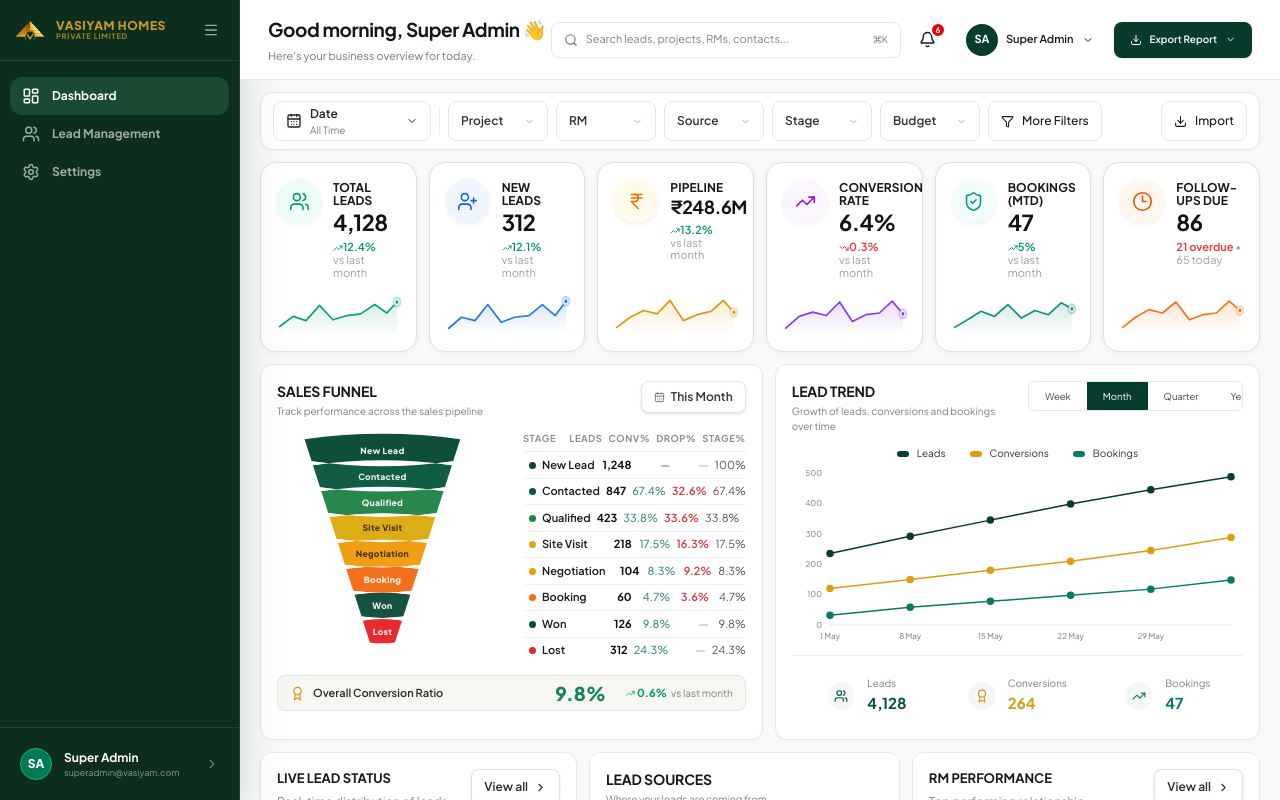
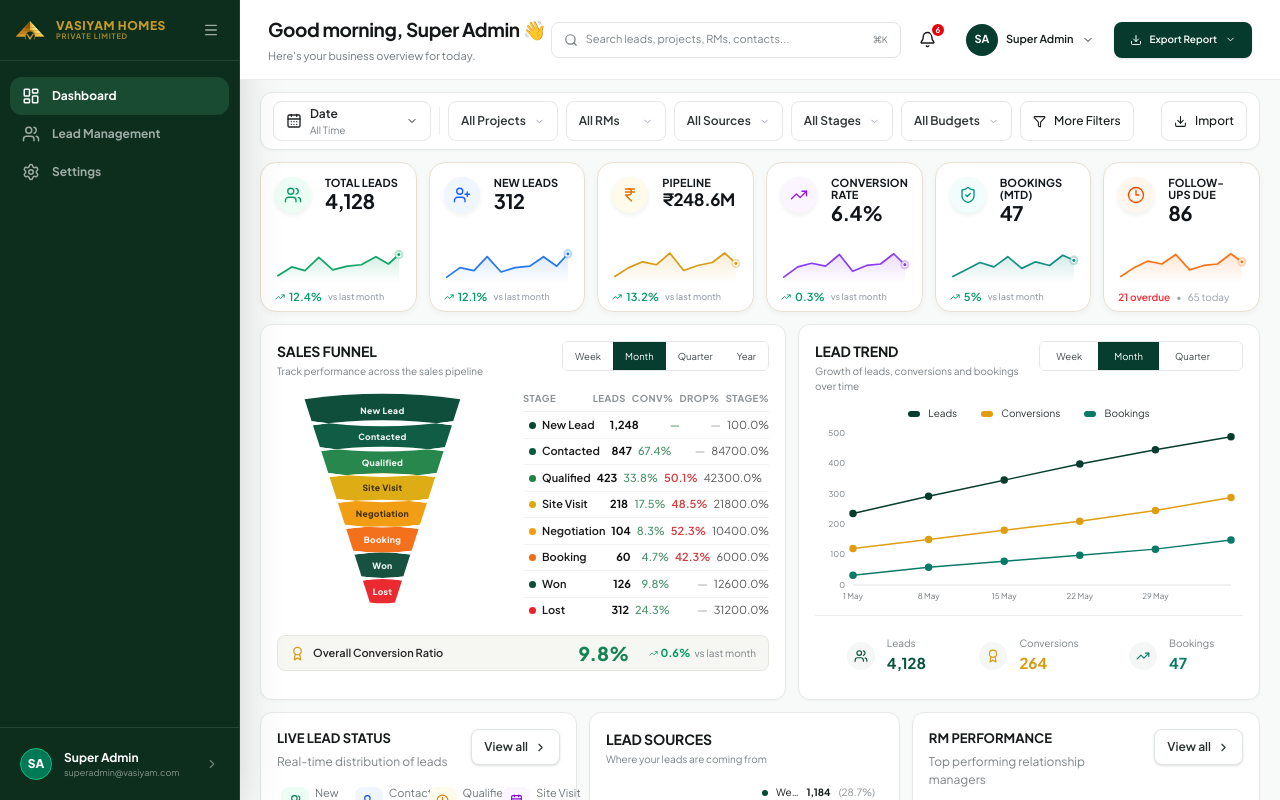
Before and after one commit to Mithali123/VasiyamHomeCrm, a Next.js app: page /dashboard in a window 1280 px wide. Built offline with nearby package versions, Linux system fonts and the light colour scheme.

Commit message:
Update dashboard components

```diff
--- a/src/components/dashboard/DashboardCharts.tsx
+++ b/src/components/dashboard/DashboardCharts.tsx
@@ -1,7 +1,7 @@
 "use client";
 
 import { useState } from "react";
-import { Cell, Line, LineChart, Pie, PieChart, ResponsiveContainer, Sector, Tooltip, XAxis, YAxis } from "recharts";
+import { Cell, Line, LineChart, Pie, PieChart, PieSectorShapeProps, ResponsiveContainer, Sector, Tooltip, XAxis, YAxis } from "recharts";
 import {
   Award,
   CalendarDays,
@@ -34,6 +34,7 @@ const CardTitle = ({
 // Sales Funnel Widget
 export function SalesFunnel() {
   const [hoveredStage, setHoveredStage] = useState<string | null>(null);
+  const [funnelPeriod, setFunnelPeriod] = useState("This Month");
 
   const X_center = 110;
   const W_max = 165;
@@ -44,8 +45,6 @@ export function SalesFunnel() {
 
   const w = (y: number) => W_max - (W_max - W_min) * (y / H);
 
-  // 3D cone perspective: curve depth proportional to band width
-  // Wider band = deeper ellipse arc (like looking into a 3D funnel from above)
   const getCv = (width: number) => width * 0.07;
 
   const getFrontSegmentPath = (index: number) => {
@@ -57,32 +56,30 @@ export function SalesFunnel() {
     const x_tr = X_center + w1 / 2;
     const x_bl = X_center - w2 / 2;
     const x_br = X_center + w2 / 2;
-    const cvTop    = getCv(w1); // top arc: wide band = big curve
-    const cvBottom = getCv(w2); // bottom arc: narrower = less curve
+    const cvTop    = getCv(w1);
+    const cvBottom = getCv(w2);
     return [
       `M ${x_tl} ${y1}`,
-      `Q ${X_center} ${y1 - cvTop} ${x_tr} ${y1}`,    // top rim bows UP
+      `Q ${X_center} ${y1 - cvTop} ${x_tr} ${y1}`,
       `L ${x_br} ${y2}`,
-      `Q ${X_center} ${y2 + cvBottom} ${x_bl} ${y2}`,  // bottom rim bows DOWN
+      `Q ${X_center} ${y2 + cvBottom} ${x_bl} ${y2}`,
       `Z`,
     ].join(' ');
   };
 
-  // White separator drawn as a curved path that perfectly bridges
-  // the bottom arc of band i and top arc of band i+1
   const getWhiteSeparator = (index: number) => {
     if (index >= funnelStages.length - 1) return null;
-    const y2 = index * (BAND_H + BAND_OFFSET) + BAND_OFFSET + BAND_H; // bottom of band i
-    const y1n = (index + 1) * (BAND_H + BAND_OFFSET) + BAND_OFFSET;   // top of band i+1
+    const y2 = index * (BAND_H + BAND_OFFSET) + BAND_OFFSET + BAND_H;
+    const y1n = (index + 1) * (BAND_H + BAND_OFFSET) + BAND_OFFSET;
     const w2  = w(y2);
     const w1n = w(y1n);
     const cv2  = getCv(w2);
     const cv1n = getCv(w1n);
     const d = [
       `M ${X_center - w2 / 2} ${y2}`,
-      `Q ${X_center} ${y2 + cv2} ${X_center + w2 / 2} ${y2}`,     // bottom arc of band i
+      `Q ${X_center} ${y2 + cv2} ${X_center + w2 / 2} ${y2}`,
       `L ${X_center + w1n / 2} ${y1n}`,
-      `Q ${X_center} ${y1n - cv1n} ${X_center - w1n / 2} ${y1n}`, // top arc of band i+1 (reversed)
+      `Q ${X_center} ${y1n - cv1n} ${X_center - w1n / 2} ${y1n}`,
       `Z`,
     ].join(' ');
     return <path key={`sep-${index}`} d={d} fill="white" className="pointer-events-none" />;
@@ -107,6 +104,15 @@ export function SalesFunnel() {
   const activeStageIndex = funnelStages.findIndex(s => s.name === hoveredStage);
   const activeStage = activeStageIndex !== -1 ? funnelStages[activeStageIndex] : null;
 
+  // Calculate total leads - convert to number
+  const totalLeads = parseInt(funnelStages[0]?.leads || "0");
+
+  const handleFunnelPeriodChange = (period: string) => {
+    setFunnelPeriod(period);
+    console.log(`Funnel period changed to: ${period}`);
+    // Here you would fetch new data based on the period
+  };
+
   return (
     <section className="h-full rounded-xl border border-[#e5e7e8] bg-white p-4 shadow-[0_1px_3px_rgba(15,23,42,.03)]">
       <style dangerouslySetInnerHTML={{ __html: `
@@ -124,10 +130,21 @@ export function SalesFunnel() {
         title="Sales Funnel"
         subtitle="Track performance across the sales pipeline"
         action={
-          <button className="flex items-center gap-1.5 rounded-lg border border-[#e5e7e8] bg-white px-3 py-1.5 text-[10px] font-semibold text-[#333] shadow-sm hover:bg-gray-50 transition-colors cursor-pointer">
-            <CalendarDays size={11} className="text-gray-500" />
-            This Month
-          </button>
+          <div className="flex overflow-hidden rounded-md border border-[#e4e6e7]">
+            {["This Week", "This Month", "This Quarter", "This Year"].map((item) => (
+              <button
+                key={item}
+                onClick={() => handleFunnelPeriodChange(item)}
+                className={`h-7 px-3 text-[7.5px] transition-colors cursor-pointer ${
+                  funnelPeriod === item
+                    ? "bg-[#073d2e] text-white"
+                    : "bg-white text-[#42484b] hover:bg-gray-50"
+                }`}
+              >
+                {item.replace("This ", "")}
+              </button>
+            ))}
+          </div>
         }
       />
 
@@ -190,7 +207,6 @@ export function SalesFunnel() {
                 style={{ left: pos.left, top: pos.top, width: 136 }}
               >
                 <div className="rounded-lg bg-[#0f1923] border border-gray-700/60 shadow-2xl px-3 py-2.5 text-white">
-                  {/* Arrow */}
                   <div className="absolute -left-1 top-1/2 h-2 w-2 -translate-y-1/2 rotate-45 bg-[#0f1923] border-l border-b border-gray-700/60" />
                   <div className="text-[8.5px] font-bold text-gray-300 mb-1">{activeStage.name}</div>
                   <div className="text-[13px] font-extrabold text-[#fbbf24] mb-1.5">
@@ -215,7 +231,7 @@ export function SalesFunnel() {
         {/* ── Right: Data Table ── */}
         <div className="flex flex-col justify-center">
           {/* Column headers */}
-          <div className="grid grid-cols-[1.25fr_.58fr_.62fr_.62fr_.58fr] gap-x-1.5 border-b border-[#edf0f1] pb-1.5 text-[7.5px] font-bold uppercase tracking-wider text-[#8b9195]">
+          <div className="grid grid-cols-[1.25fr_.58fr_.62fr_.62fr_.62fr] gap-x-1.5 border-b border-[#edf0f1] pb-1.5 text-[7.5px] font-bold uppercase tracking-wider text-[#8b9195]">
             <span>Stage</span>
             <span className="text-right">Leads</span>
             <span className="text-right">Conv%</span>
@@ -224,13 +240,25 @@ export function SalesFunnel() {
           </div>
 
           {/* Rows */}
-          {funnelStages.map((item) => {
+          {funnelStages.map((item, index) => {
             const isHovered = hoveredStage === item.name;
             const isAnyHovered = hoveredStage !== null;
+
+            // Convert leads to number for calculations
+            const currentLeads = parseInt(item.leads);
+            const prevLeadsNum = index > 0 ? parseInt(funnelStages[index - 1].leads) : currentLeads;
+
+            // Calculate drop percentage correctly
+            const dropValue = prevLeadsNum > 0 ? ((prevLeadsNum - currentLeads) / prevLeadsNum * 100) : 0;
+            const dropPercentage = index === 0 ? 0 : dropValue;
+
+            // Calculate stage percentage
+            const stagePercentage = totalLeads > 0 ? (currentLeads / totalLeads * 100) : 0;
+
             return (
               <div
                 key={item.name}
-                className="grid grid-cols-[1.25fr_.58fr_.62fr_.62fr_.58fr] gap-x-1.5 border-b border-[#f1f2f3] last:border-0 py-[4.5px] text-[9px] items-center cursor-pointer"
+                className="grid grid-cols-[1.25fr_.58fr_.62fr_.62fr_.62fr] gap-x-1.5 border-b border-[#f1f2f3] last:border-0 py-[4.5px] text-[9px] items-center cursor-pointer"
                 style={{
                   opacity: isAnyHovered ? (isHovered ? 1 : 0.38) : 1,
                   background: isHovered ? "rgba(22,132,84,0.05)" : "transparent",
@@ -249,10 +277,10 @@ export function SalesFunnel() {
                 </span>
                 <span className="text-right font-bold text-[#111]">{item.leads}</span>
                 <span className="text-right text-[#48936a] font-medium">{item.conversion}</span>
-                <span className="text-right font-semibold" style={{ color: item.dropOff !== "—" ? "#d63b3f" : "#b0b7bc" }}>
-                  {item.dropOff}
+                <span className="text-right font-semibold" style={{ color: dropPercentage > 0 ? "#d63b3f" : "#b0b7bc" }}>
+                  {dropPercentage > 0 ? `${dropPercentage.toFixed(1)}%` : "—"}
                 </span>
-                <span className="text-right text-[#555]">{item.stage}</span>
+                <span className="text-right text-[#555]">{stagePercentage.toFixed(1)}%</span>
               </div>
             );
           })}
@@ -274,7 +302,6 @@ export function SalesFunnel() {
   );
 }
 
-
 const trendSummary = [
   { label: "Leads", value: "4,128", color: "#07543d", icon: Users },
   { label: "Conversions", value: "264", color: "#d89a11", icon: Award },
@@ -287,6 +314,7 @@ export function LeadTrend() {
   const handlePeriodChange = (newPeriod: string) => {
     setPeriod(newPeriod);
     console.log(`Period changed to: ${newPeriod}`);
+    // Here you would fetch new data based on the period
   };
 
   return (
@@ -313,7 +341,6 @@ export function LeadTrend() {
         }
       />
 
-      {/* Legend */}
       <div className="mb-1 flex justify-center gap-6 text-[8px] text-[#2d3335] select-none">
         <span>
           <i className="mr-2 inline-block h-1.5 w-3 rounded bg-[#073d2e]" />
@@ -329,7 +356,6 @@ export function LeadTrend() {
         </span>
       </div>
 
-      {/* Chart */}
       <div className="h-[190px] w-full">
         <ResponsiveContainer width="100%" height="100%">
           <LineChart
@@ -377,7 +403,6 @@ export function LeadTrend() {
         </ResponsiveContainer>
       </div>
 
-      {/* Summary Stats */}
       <div className="grid grid-cols-3 border-t border-[#edf0f1] pt-3 select-none">
         {trendSummary.map(({ label, value, color, icon: Icon }) => (
           <div
@@ -407,26 +432,41 @@ export function LeadTrend() {
 export function LeadSources() {
   const [hoveredSource, setHoveredSource] = useState<string | null>(null);
 
-  const renderActiveShape = (props: any) => {
-    const { cx, cy, innerRadius, outerRadius, startAngle, endAngle, fill } = props;
+  const activeIndex = leadSources.findIndex((s) => s.name === hoveredSource);
+  const activeSource = activeIndex !== -1 ? leadSources[activeIndex] : null;
+
+  const renderSector = (props: PieSectorShapeProps) => {
+    const { cx, cy, innerRadius, outerRadius, startAngle, endAngle, fill, isActive } = props;
+
+    if (isActive) {
+      return (
+        <Sector
+          cx={cx}
+          cy={cy}
+          innerRadius={(innerRadius || 0) - 2}
+          outerRadius={(outerRadius || 0) + 4}
+          startAngle={startAngle}
+          endAngle={endAngle}
+          fill={fill || "#ccc"}
+          style={{
+            filter: "drop-shadow(0 3px 6px rgba(0,0,0,0.15))",
+          }}
+        />
+      );
+    }
+
     return (
       <Sector
         cx={cx}
         cy={cy}
-        innerRadius={innerRadius - 2}
-        outerRadius={outerRadius + 4}
+        innerRadius={innerRadius || 0}
+        outerRadius={outerRadius || 0}
         startAngle={startAngle}
         endAngle={endAngle}
-        fill={fill}
-        style={{
-          filter: "drop-shadow(0 3px 6px rgba(0,0,0,0.15))",
-        }}
+        fill={fill || "#ccc"}
       />
     );
   };
-
-  const activeIndex = leadSources.findIndex((s) => s.name === hoveredSource);
-  const activeSource = activeIndex !== -1 ? leadSources[activeIndex] : null;
 
   return (
     <section className="h-full rounded-xl border border-[#e5e7e8] bg-white p-4 shadow-[0_1px_3px_rgba(15,23,42,.03)]">
@@ -436,23 +476,20 @@ export function LeadSources() {
       />
 
       <div className="flex items-center gap-5">
-        {/* Donut Chart */}
         <div className="relative h-[126px] w-[126px] shrink-0">
           <ResponsiveContainer width="100%" height="100%">
             <PieChart>
               <Pie
                 data={leadSources}
                 dataKey="value"
+                nameKey="name"
                 innerRadius={39}
                 outerRadius={61}
                 paddingAngle={1}
-                stroke="#fff"
+                stroke="#ffffff"
                 strokeWidth={1}
-                // @ts-ignore
-                activeIndex={activeIndex !== -1 ? activeIndex : undefined}
-                // @ts-ignore
-                activeShape={renderActiveShape}
-                onMouseEnter={(_, index) => {
+                shape={renderSector}
+                onMouseEnter={(_data: unknown, index: number) => {
                   if (leadSources[index]) {
                     setHoveredSource(leadSources[index].name);
                   }
@@ -479,7 +516,6 @@ export function LeadSources() {
             </PieChart>
           </ResponsiveContainer>
 
-          {/* Center Text */}
           <div
             className="pointer-events-none absolute inset-0 flex flex-col items-center justify-center rounded-full transition-all duration-300 select-none"
           >
@@ -513,7 +549,6 @@ export function LeadSources() {
           </div>
         </div>
 
-        {/* Source List */}
         <div className="min-w-0 flex-1 space-y-1.5">
           {leadSources.map((item) => {
             const isHovered = hoveredSource === item.name;
--- a/src/components/dashboard/FilterBar.tsx
+++ b/src/components/dashboard/FilterBar.tsx
@@ -6,16 +6,16 @@ import FilterDrawer from "./FilterDrawer";
 import { motion, AnimatePresence } from "framer-motion";
 
 const filters = [
-  { label: "Project", options: ["All", "Vasiyam Greens", "Vasiyam Hills", "Vasiyam Heights"] },
-  { label: "RM", options: ["All", "Arvind Kumar", "Priya Sharma", "Meera Rajan"] },
-  { label: "Source", options: ["All", "Website", "Referral", "Instagram", "99acres"] },
-  { label: "Stage", options: ["All", "New", "Contacted", "Qualified", "Site Visit", "Negotiation"] },
-  { label: "Budget", options: ["All", "Below ₹50L", "₹50L–₹1Cr", "₹1Cr–₹2Cr", "Above ₹2Cr"] },
+  { label: "All Projects", options: ["All Projects", "Vasiyam Pride", "King's Garden", "BGR Garden", "Vasiyam Florence", "Grandeur", "Aspire", "Magnum"] },
+  { label: "All RMs", options: ["All RMs", "Arvind Kumar", "Priya Sharma", "Meera Rajan"] },
+  { label: "All Sources", options: ["All Sources", "Website", "Referral", "Instagram", "99acres"] },
+  { label: "All Stages", options: ["All Stages", "New", "Contacted", "Qualified", "Site Visit", "Negotiation"] },
+  { label: "All Budgets", options: ["All Budgets", "Below ₹50L", "₹50L–₹1Cr", "₹1Cr–₹2Cr", "Above ₹2Cr"] },
 ];
 
 // Date range calculation function
 const getDateRange = (range: string) => {
-  const now = new Date(2026, 5, 29);
+  const now = new Date();
   let startDate = new Date(now);
   let endDate = new Date(now);
 
@@ -60,7 +60,7 @@ const getDateRange = (range: string) => {
 
 // Get formatted date display
 const getDateRangeDisplay = (range: string) => {
-  const now = new Date(2026, 5, 29);
+  const now = new Date();
   const monthNames = ["Jan", "Feb", "Mar", "Apr", "May", "Jun", "Jul", "Aug", "Sep", "Oct", "Nov", "Dec"];
 
   const formatDate = (date: Date) => {
@@ -263,20 +263,9 @@ export default function FilterBar({ onFilterChange }: FilterBarProps) {
             exit={{ opacity: 0, scale: 0.9, x: -10 }}
             transition={{ duration: 0.15 }}
             onClick={() => {
-              const resetSelected = filters.map(() => "All");
-              setSelected(resetSelected);
+              setSelected(filters.map(() => "All"));
               setDateRange("All");
-              setTimeout(() => {
-                const { startDate, endDate } = getDateRange("All");
-                if (onFilterChange) {
-                  onFilterChange({
-                    dateRange: "All",
-                    startDate,
-                    endDate,
-                    selectedFilters: resetSelected,
-                  });
-                }
-              }, 100);
+              setTimeout(() => applyFilters(), 100);
             }}
             className="flex h-10 items-center gap-1.5 px-2 text-[10px] font-semibold text-[#475569] hover:text-[#0f172a] hover:bg-slate-50 rounded-lg transition-all cursor-pointer"
           >
--- a/src/components/dashboard/KPIGrid.tsx
+++ b/src/components/dashboard/KPIGrid.tsx
@@ -159,8 +159,22 @@ export default function KPIGrid() {
       {kpiData.map((item, index) => {
         const Icon = icons[index];
         const style = toneStyles[item.tone as keyof typeof toneStyles];
-        const isDown = item.label === "Conversion Rate";
-        const isPipeline = item.label === "Pipeline";
+
+        let trendIcon = null;
+        let trendColor = 'text-[#9aa0aa]';
+
+        if (item.change) {
+          const numValue = parseFloat(item.change.replace(/[^0-9.]/g, ''));
+          const isUp = numValue > 0;
+
+          if (isUp) {
+            trendIcon = <TrendingUp size={10} strokeWidth={2.2} />;
+            trendColor = 'text-emerald-600';
+          } else {
+            trendIcon = <TrendingDown size={10} strokeWidth={2.2} />;
+            trendColor = 'text-red-500';
+          }
+        }
 
         return (
           <motion.article
@@ -175,73 +189,61 @@ export default function KPIGrid() {
               y: -2,
               boxShadow: "0 10px 25px rgba(15,23,42,0.07)",
             }}
-            className="relative min-h-[190px] min-w-0 overflow-hidden rounded-[16px] border border-[#e8dfd2] bg-white p-4 shadow-[0_2px_6px_rgba(15,23,42,0.04)]"
+            className="relative min-h-[150px] max-h-[165px] min-w-0 overflow-hidden rounded-[16px] border border-[#e8dfd2] bg-white p-3.5 shadow-[0_2px_6px_rgba(15,23,42,0.04)]"
           >
-            <div className="grid grid-cols-[44px_minmax(0,1fr)] items-start gap-3">
+            <div className="grid grid-cols-[40px_minmax(0,1fr)] items-start gap-2.5">
               <div
-                className={`flex h-11 w-11 items-center justify-center rounded-full shadow-[0_2px_5px_rgba(15,23,42,0.07)] ${style.icon}`}
+                className={`flex h-9 w-9 items-center justify-center rounded-full shadow-[0_2px_5px_rgba(15,23,42,0.07)] ${style.icon}`}
               >
-                <Icon size={21} strokeWidth={1.8} />
+                <Icon size={18} strokeWidth={1.8} />
               </div>
 
-              <div className="min-w-0 pt-0.5">
-                <p className="text-[10px] font-bold uppercase leading-[1.1] tracking-[0.01em] text-[#15191d]">
+              <div className="min-w-0">
+                <p className="text-[9px] font-bold uppercase leading-[1.1] tracking-[0.01em] text-[#15191d]">
                   {item.label}
                 </p>
 
                 <p
-                  className={`mt-1 whitespace-nowrap font-bold leading-none tracking-tight text-[#101418] ${
-                    isPipeline ? "text-[18px]" : "text-[22px]"
+                  className={`mt-0.5 whitespace-nowrap font-bold leading-none tracking-tight text-[#101418] ${
+                    item.label === "Pipeline" ? "text-[17px]" : "text-[20px]"
                   }`}
                 >
                   {item.value}
                 </p>
-
-                {item.change ? (
-                  <div className="mt-2 flex flex-wrap items-start gap-x-1 text-[9px] leading-[1.15]">
-                    <span
-                      className={`flex shrink-0 items-center font-semibold ${
-                        isDown
-                          ? "text-red-500"
-                          : "text-emerald-600"
-                      }`}
-                    >
-                      {isDown ? (
-                        <TrendingDown
-                          size={10}
-                          strokeWidth={2.2}
-                        />
-                      ) : (
-                        <TrendingUp
-                          size={10}
-                          strokeWidth={2.2}
-                        />
-                      )}
-
-                      {item.change}
-                    </span>
-
-                    <span className="text-[#9aa0aa]">
-                      {item.detail}
-                    </span>
-                  </div>
-                ) : (
-                  <p className="mt-2 text-[9px] leading-[1.15] text-[#9aa0aa]">
-                    <span className="font-semibold text-red-500">
-                      21 overdue
-                    </span>
-
-                    <span> • 65 today</span>
-                  </p>
-                )}
               </div>
             </div>
 
-            <div className="absolute bottom-4 left-4 right-4 h-[44px]">
+            {/* Sparkline */}
+            <div className="absolute bottom-7 left-3.5 right-3.5 h-[38px]">
               <Sparkline
                 index={index}
                 color={style.line}
               />
+            </div>
+
+            {/* Trend info with context */}
+            <div className="absolute bottom-1.5 left-3.5 right-3.5">
+              {item.change ? (
+                <div className="flex items-center gap-1.5">
+                  <span
+                    className={`flex items-center gap-1 text-[9px] font-semibold ${trendColor}`}
+                  >
+                    {trendIcon}
+                    {item.change}
+                  </span>
+                  <span className="text-[7px] text-[#9aa0aa] font-medium">
+                    vs last month
+                  </span>
+                </div>
+              ) : (
+                <div className="flex items-center gap-1.5 text-[8px]">
+                  <span className="font-semibold text-red-500">
+                    21 overdue
+                  </span>
+                  <span className="text-[#9aa0aa]">•</span>
+                  <span className="text-[#9aa0aa]">65 today</span>
+                </div>
+              )}
             </div>
           </motion.article>
         );
--- a/tsconfig.json
+++ b/tsconfig.json
@@ -19,7 +19,7 @@
       "@/*": ["src/*"]
     },
 
-    "ignoreDeprecations": "5.0",
+    "ignoreDeprecations": "6.0",
 
     "plugins": [
       { "name": "next" }
```
Also changed, not shown: src/components/layout/Header.tsx (+66 -11 lines).
